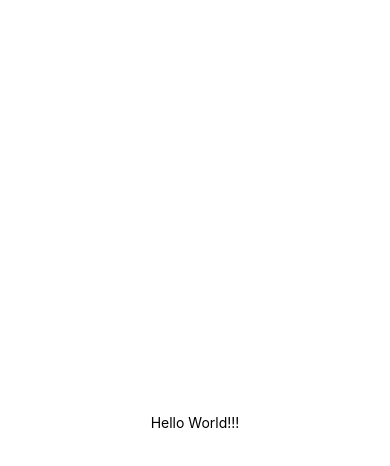
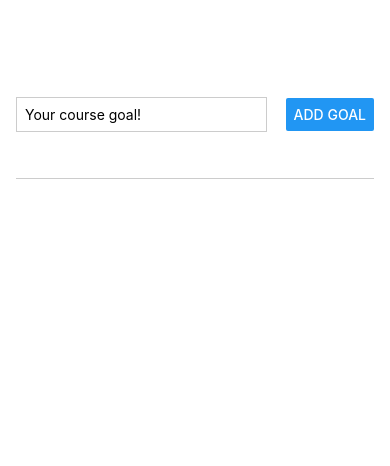
Before and after one commit to mzecic/AwesomeProject, a React Native app: screen / in a window 390 px wide. Shown: the top 466 px of the page. Built offline with nearby package versions, Linux system fonts and the light colour scheme.

Commit message:
add basic styling, input, and event handlers

```diff
--- a/App.js
+++ b/App.js
@@ -1,20 +1,69 @@
-import { StatusBar } from 'expo-status-bar';
-import { StyleSheet, Text, View } from 'react-native';
+import { useState } from 'react';
+import { StyleSheet, Text, View, Button, TextInput, ScrollView, FlatList } from 'react-native';
 
 export default function App() {
+  const [enteredGoalText, setEnteredGoalText] = useState('');
+  const [courseGoals, setCourseGoals] = useState([]);
+
+  function goalInputHandler(enteredText) {
+    setEnteredGoalText(enteredText);
+  };
+
+  function addGoalHandler() {
+    setCourseGoals(currentCourseGoals => [...currentCourseGoals, enteredGoalText]);
+  };
+
   return (
-    <View style={styles.container}>
-      <Text>Hello World!!!</Text>
-      <StatusBar style="auto" />
+    <View style={styles.appContainer}>
+      <View style={styles.inputContainer}>
+        <TextInput style={styles.textInput} placeholder='Your course goal!' onChangeText={goalInputHandler} />
+        <Button title='Add Goal' onPress={addGoalHandler} />
+      </View>
+      <View style={styles.goalsContainer}>
+        <FlatList data={courseGoals} renderItem={itemData => {
+          return (
+            <View style={styles.goalItem}>
+              <Text style={styles.goalText}>{itemData.item}</Text>
+            </View>
+          );
+        }} />
+      </View>
     </View>
   );
 }
 
 const styles = StyleSheet.create({
-  container: {
+  appContainer: {
     flex: 1,
-    backgroundColor: '#fff',
+    paddingTop: 50,
+    paddingHorizontal: 16,
+  },
+  inputContainer: {
+    flex: 1,
+    flexDirection: 'row',
+    justifyContent: 'space-between',
     alignItems: 'center',
-    justifyContent: 'center',
+    marginBottom: 24,
+    borderBottomWidth: 1,
+    borderBottomColor: '#cccccc'
   },
+  textInput: {
+    borderWidth: 1,
+    borderColor: '#cccccc',
+    width: '70%',
+    marginRight: 8,
+    padding: 8,
+  },
+  goalsContainer: {
+    flex: 5,
+  },
+  goalItem: {
+    margin: 8,
+    padding: 8,
+    borderRadius: 6,
+    backgroundColor: '#5e0acc',
+  },
+  goalText: {
+    color: 'white',
+  }
 });
```
